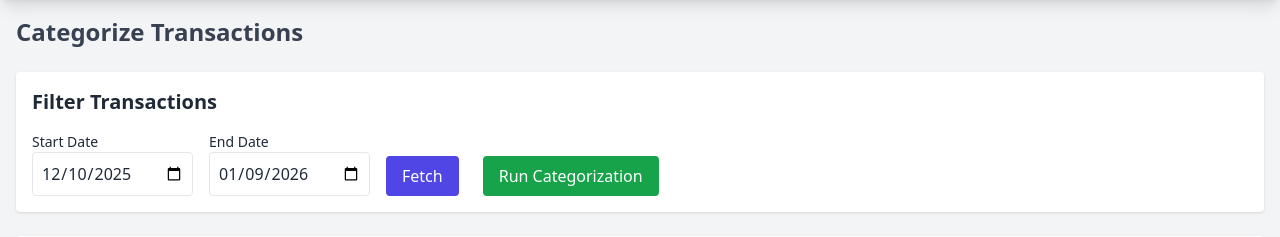
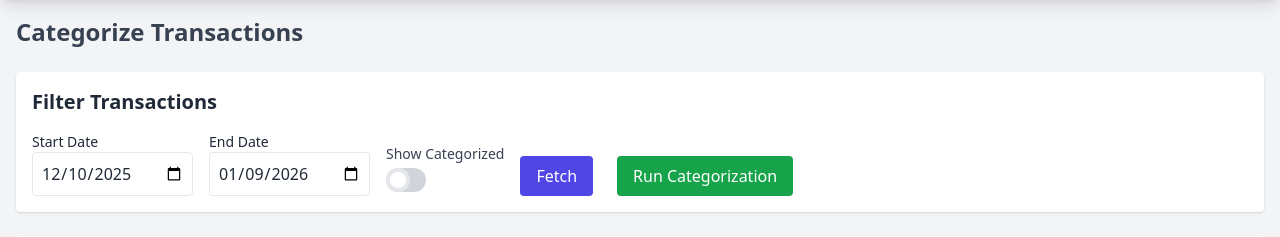
Before and after one commit to Raveen87/firefly-categorizer, a FastAPI app: page / in a window 1280 px wide. Shown: the part 54-291 px from the top of the page. Run offline with FastAPI, Linux system fonts and the light colour scheme; data that the repository does not hold is empty; some libraries are stand-ins or nearby versions.

Commit message:
Add toggle for 'Show categorized' when filtering

```diff
--- a/src/firefly_categorizer/web/templates/index.html
+++ b/src/firefly_categorizer/web/templates/index.html
@@ -22,6 +22,15 @@
                 transform: rotate(360deg);
             }
         }
+
+        /* Toggle Switch Styles */
+        .toggle-checkbox:checked {
+            right: 0;
+            border-color: #4f46e5;
+        }
+        .toggle-checkbox:checked + .toggle-label {
+            background-color: #4f46e5;
+        }
     </style>
 {% endblock %}
 
@@ -40,6 +49,14 @@
                 <div>
                     <label class="block text-sm font-medium">End Date</label>
                     <input type="date" name="end_date" class="border p-2 rounded" value="{{ end_date }}">
+                </div>
+                <div class="flex flex-col pb-1">
+                    <span class="text-sm font-medium text-gray-700 mb-1">Show Categorized</span>
+                    <div class="relative inline-block w-10 mr-2 align-middle select-none transition duration-200 ease-in">
+                        <input type="checkbox" name="toggle" id="show-categorized" onchange="renderTransactions()"
+                            class="toggle-checkbox absolute block w-6 h-6 rounded-full bg-white border-4 appearance-none cursor-pointer"/>
+                        <label for="show-categorized" class="toggle-label block overflow-hidden h-6 rounded-full bg-gray-300 cursor-pointer"></label>
+                    </div>
                 </div>
                 <button type="submit"
                     class="bg-indigo-600 text-white px-4 py-2 rounded hover:bg-indigo-700">Fetch</button>
@@ -88,6 +105,7 @@
         // We use a safe fallback if tojson isn't available by trying to parse the raw python list string representations (single quotes to double)
         // ideally backend passes json string, but let's try to assume safe output
         const CATEGORIES = {{ categories | tojson }};
+        let currentTransactions = [];
     </script>
 
     <script>
@@ -102,8 +120,8 @@
         async function fetchTransactions(predict = false) {
             const loadingState = document.getElementById('loading-state');
             const loadingText = document.getElementById('loading-text');
+            const noData = document.getElementById('no-data-message');
             const tbody = document.getElementById('transactions-body');
-            const noData = document.getElementById('no-data-message');
 
             // Set text and show
             loadingText.textContent = predict ? "Categorizing..." : "Fetching...";
@@ -121,24 +139,45 @@
 
             try {
                 const response = await fetch(`/api/transactions?${params.toString()}`);
-                const transactions = await response.json();
+                currentTransactions = await response.json();
 
                 loadingState.classList.add('hidden');
+                renderTransactions();
 
-                if (!transactions || transactions.length === 0) {
+            } catch (error) {
+                console.error("Fetch error:", error);
+                loadingState.classList.add('hidden');
+                noData.textContent = "Error fetching data.";
+                noData.classList.remove('hidden');
+            }
+        }
+
+        function renderTransactions() {
+            const tbody = document.getElementById('transactions-body');
+            const noData = document.getElementById('no-data-message');
+
             tbody.innerHTML = '';
+
+            if (!currentTransactions || currentTransactions.length === 0) {
                 noData.textContent = "No transactions found.";
                 noData.classList.remove('hidden');
                 return;
             }
+            noData.classList.add('hidden');
 
-                tbody.innerHTML = '';
-                transactions.forEach(t => {
-                    const row = document.createElement('tr');
+            // Get toggle state
+            const showCategorized = document.getElementById('show-categorized').checked;
 
+            currentTransactions.forEach(t => {
                 // Check if already categorized
                 const isCategorized = t.existing_category ? true : false;
 
+                // Filter based on toggle
+                if (isCategorized && !showCategorized) {
+                    return;
+                }
+
+                const row = document.createElement('tr');
                 row.className = isCategorized ? 'border-b bg-gray-100 text-gray-500' : 'border-b hover:bg-gray-50';
 
                 // Prediction logic
@@ -206,13 +245,6 @@
                 `;
                 tbody.appendChild(row);
             });
-
-            } catch (error) {
-                console.error("Fetch error:", error);
-                spinner.style.display = 'none';
-                noData.textContent = "Error fetching data.";
-                noData.classList.remove('hidden');
-            }
         }
 
         async function saveTransaction(transactionId, suggestedCategory) {
```
Lines whose indentation alone changed are shown as unchanged.
